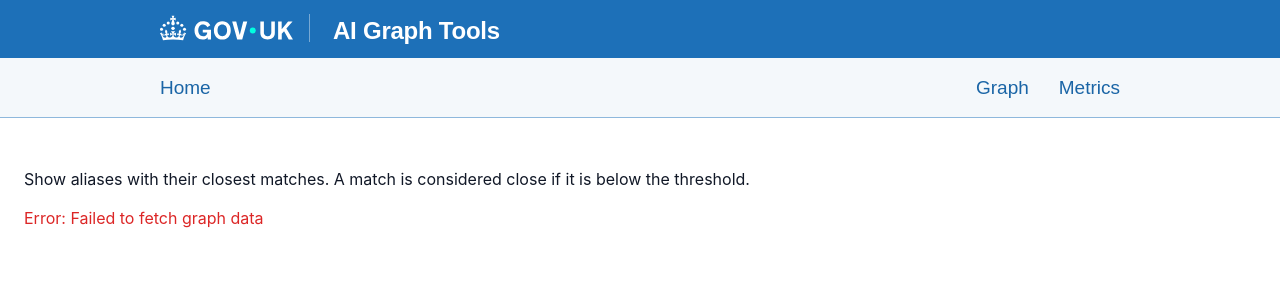
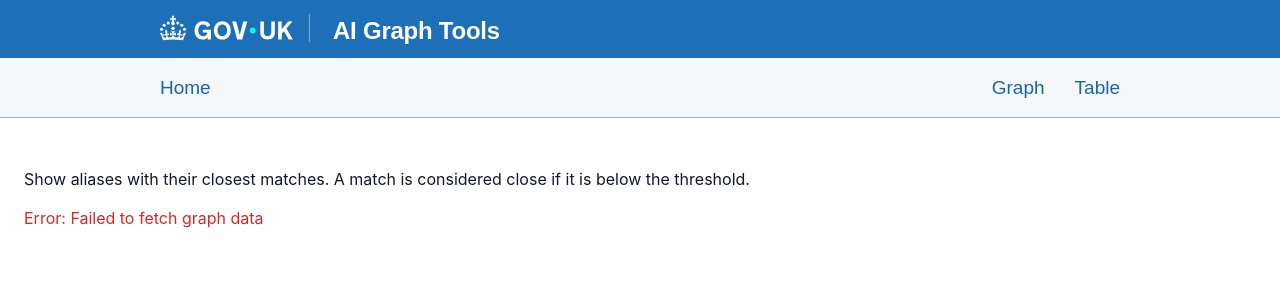
Before and after one commit to alphagov/govuk-ai-graph-tools, a Flask app: page /outliers/similar-aliases in a window 1280 px wide. Shown: the top 300 px of the page. Run offline with Flask 3, Linux system fonts and the light colour scheme.

Commit message:
Metrics is called table on menus

```diff
--- a/templates/base.html
+++ b/templates/base.html
@@ -69,13 +69,13 @@
                 {% if request.path == url_for('metrics_page') %}
                 <li class="govuk-service-navigation__item govuk-service-navigation__item--active">
                   <a class="govuk-service-navigation__link" href="{{ url_for('metrics_page', run_path=run_path) }}" aria-current="true">
-                    <strong class="govuk-service-navigation__active-fallback">Metrics</strong>
+                    <strong class="govuk-service-navigation__active-fallback">Table</strong>
                   </a>
                 </li>
                 {% else %}
                 <li class="govuk-service-navigation__item">
                   <a class="govuk-service-navigation__link" href="{{ url_for('metrics_page', run_path=run_path) }}">
-                    Metrics
+                    Table
                   </a>
                 </li>
                 {% endif %}
--- a/templates/graph.html
+++ b/templates/graph.html
@@ -14,7 +14,7 @@
   </div>
 </div>
 <aside class="sidebar govuk-body">
-  <button id="list-view-btn" class="govuk-button govuk-button--secondary" style="margin-bottom: 20px;">Show in list view</button>
+  <button id="list-view-btn" class="govuk-button govuk-button--secondary" style="margin-bottom: 20px;">Show in table view</button>
   <h2 id="sidebar-title">No node selected</h2>
   <div id="node-details"><p>Select a node to view details.</p></div>
 </aside>
```
